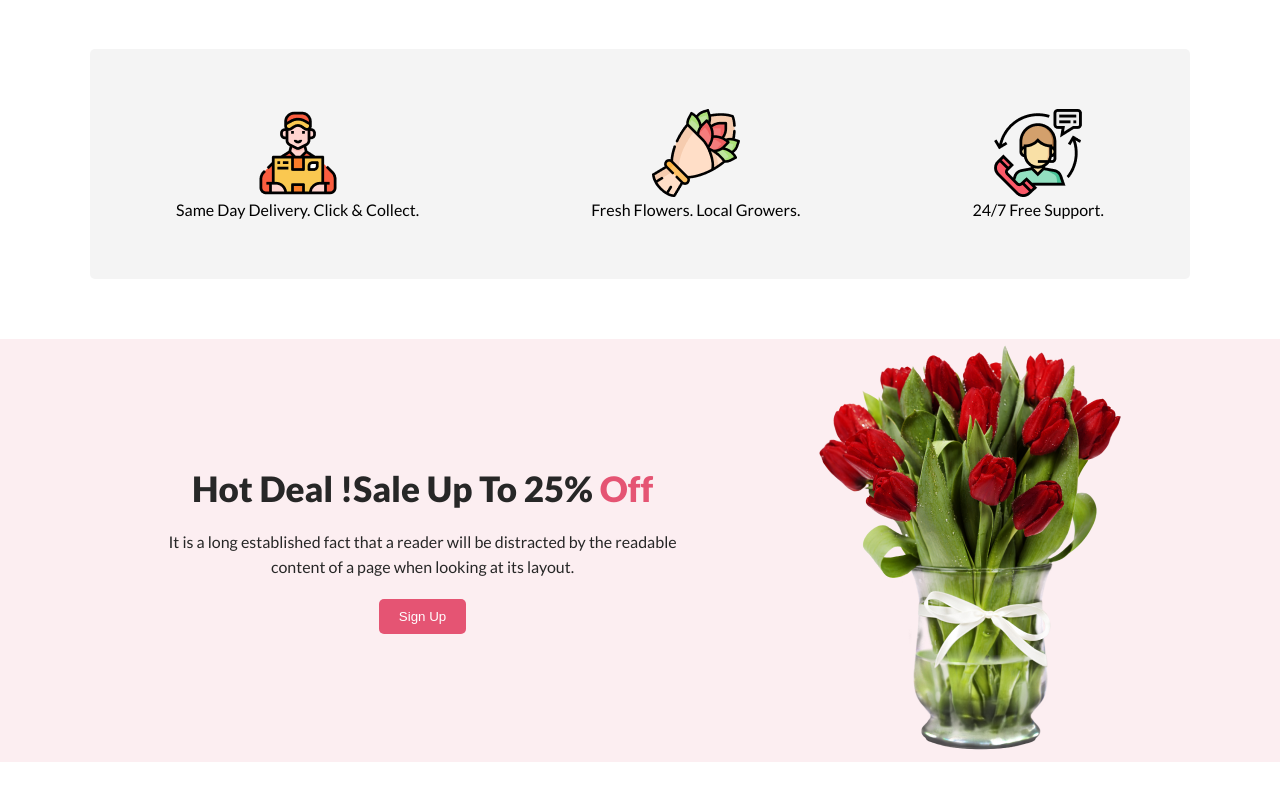
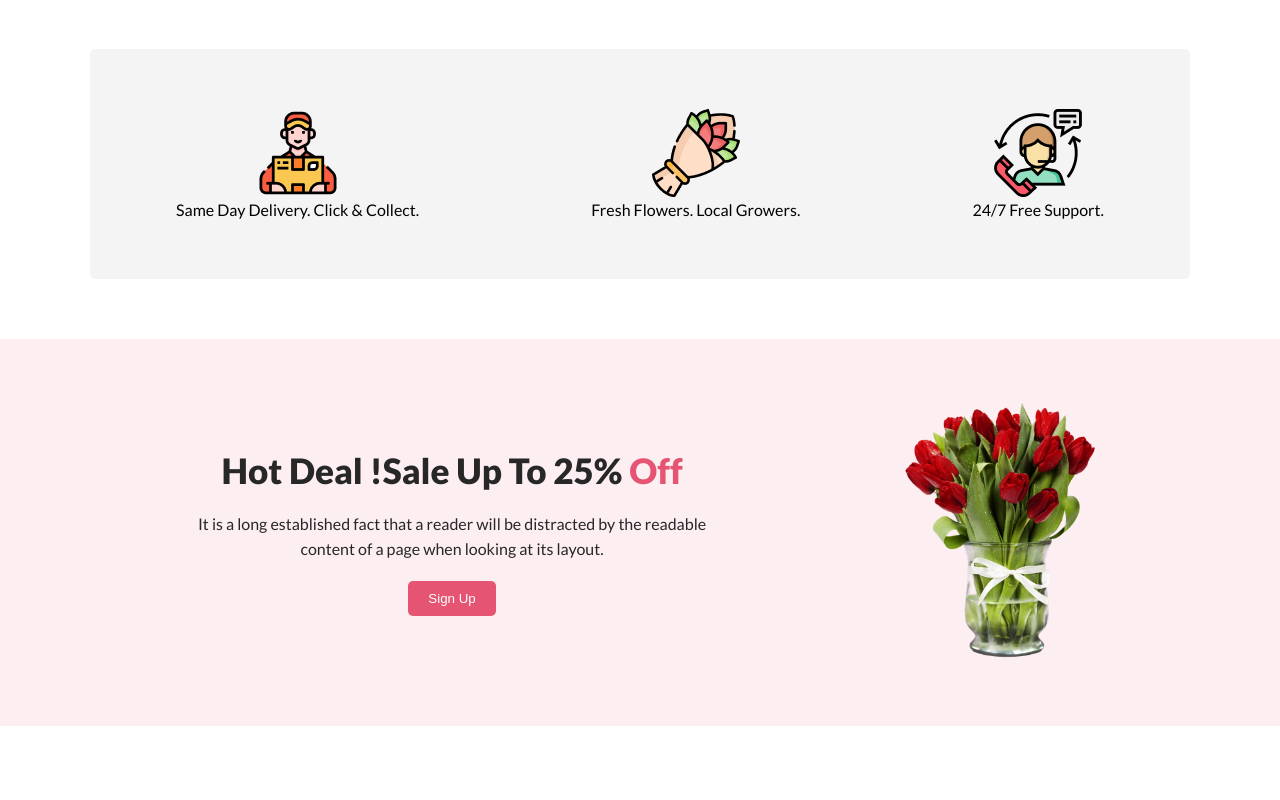
Before and after one commit to UzzalPahan/flower_shop, a plain HTML site: page index.html in a window 1280 px wide. Shown: the part 1222-2022 px from the top of the page. Drawn offline with Linux system fonts and the light colour scheme.

Commit message:
fixed signup image size

```diff
--- a/css/style.css
+++ b/css/style.css
@@ -117,6 +117,7 @@ header {
     display: flex;
     justify-content: space-around;
     align-items: center;
+    padding: 60px 0;
 }
 .signup_text{
     text-align: center;
@@ -140,3 +141,7 @@ header {
     border: none;
     border-radius: 5px;
 }
+
+.signup_img img{
+    width: 200px;
+}
```
